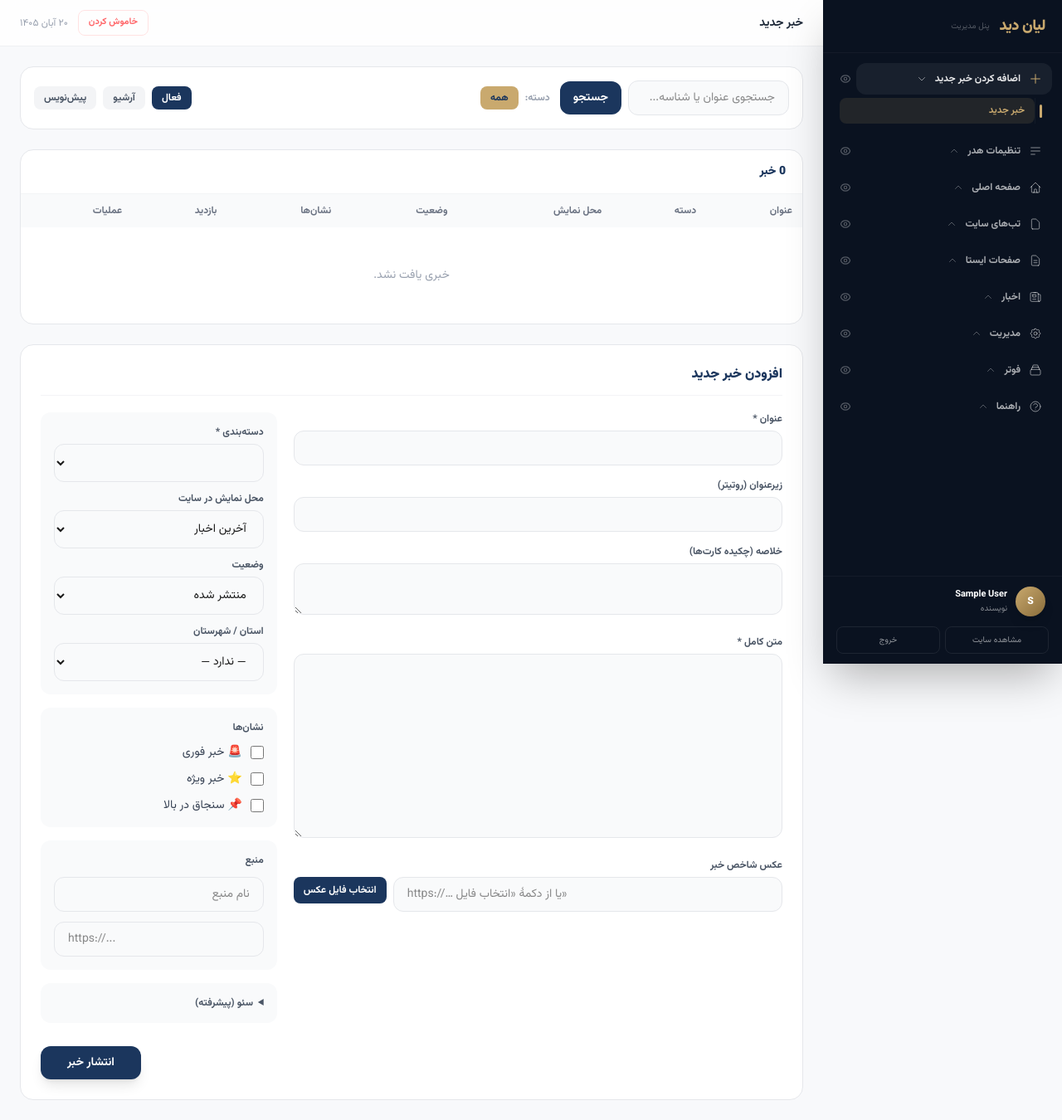
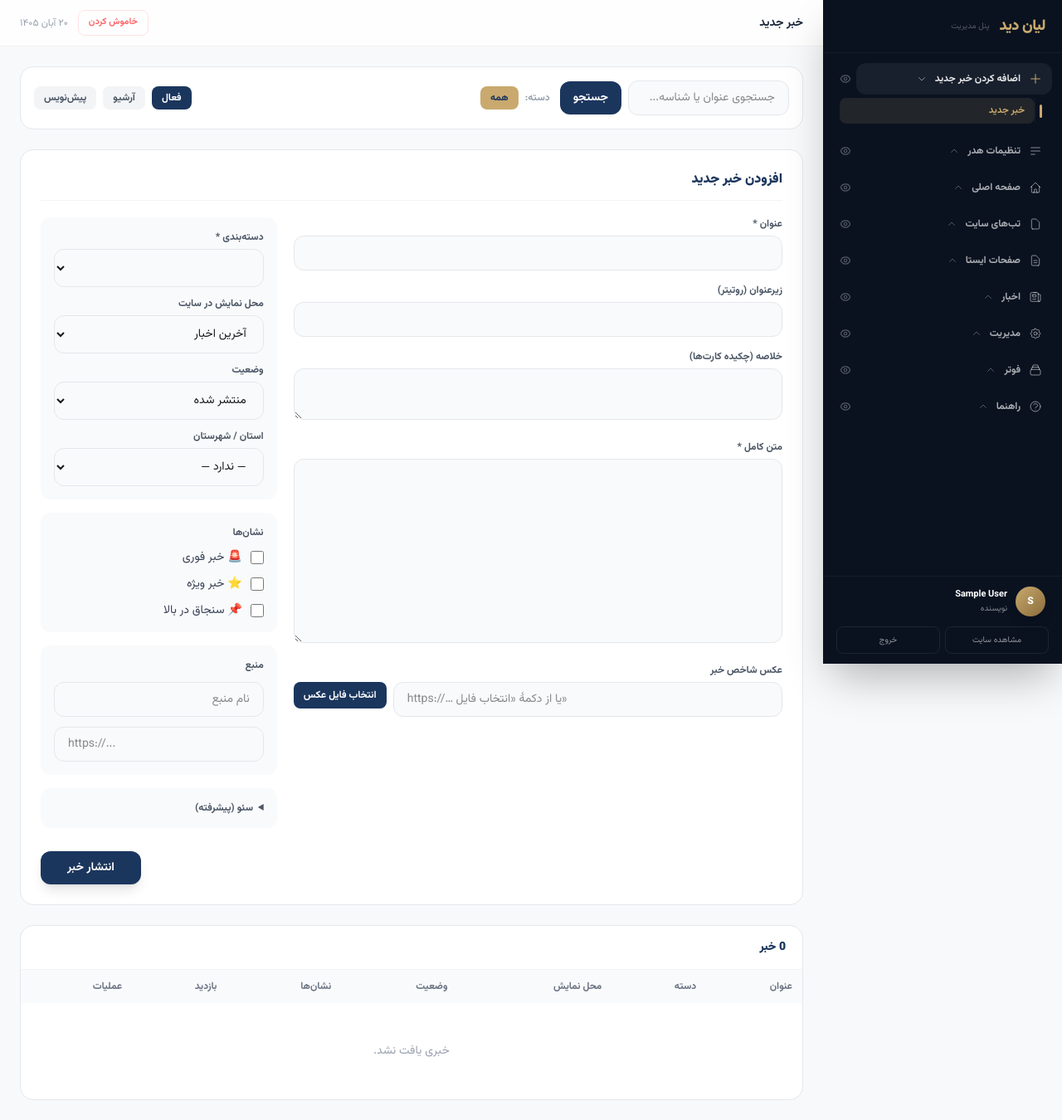
Before and after one commit to abkhoshbakht-hub/lian-did-php, a Laravel app: page /admin/articles/new in a window 1280 px wide. Shown: the whole page at 83% size. Run offline with Laravel 12, Linux system fonts and the light colour scheme; the visitor is signed in with stand-in values (Sample User, id 1); data that the repository does not hold is empty; style sheets or scripts are compiled from the project's sources; parts of the project's set-up code (start-up, migrations or seed data) failed here and were passed over; some libraries are stand-ins or nearby versions.

Commit message:
fix(admin): new-article form above the list; drop duplicate 'news site' menu link

```diff
--- a/app/Http/Controllers/Admin/SectionController.php
+++ b/app/Http/Controllers/Admin/SectionController.php
@@ -73,9 +73,6 @@ class SectionController
             $category = DB::table('categories')->where('slug', $request->string('cat'))->first();
             $q->where('categoryId', $category?->id);
         }
-        if ($request->boolean('new')) {
-            $q->whereRaw('1 = 0');   // empty list; the form opens instead
-        }
         if ($request->filled('search')) {
             $term = '%' . $request->string('search') . '%';
             $q->where(fn ($w) => $w->where('title', 'like', $term)->orWhere('slug', 'like', $term));
@@ -86,6 +83,7 @@ class SectionController
         return Inertia::render('Admin/Articles', [
             'articles'   => $articles,
             'categories' => DB::table('categories')->orderBy('order')->get(),
+            'new'        => $request->boolean('new') || $request->route('new') === '1',
             'filters'    => [
                 'status' => $request->string('status')->toString(),
                 'cat'    => $request->string('cat')->toString(),
--- a/resources/js/Components/admin/navConfig.jsx
+++ b/resources/js/Components/admin/navConfig.jsx
@@ -68,7 +68,6 @@ export const adminSections = [
         title: 'اخبار',
         icon: icon(['M19 20H5a2 2 0 01-2-2V6a2 2 0 012-2h10a2 2 0 012 2v1m2 13a2 2 0 01-2-2V7m2 13a2 2 0 002-2V9a2 2 0 00-2-2h-2m-4-3H9M7 16h6M7 8h6v4H7V8z']),
         items: [
-            { href: '/admin/articles', label: 'اخبار سایت' },
             { href: '/admin/articles?status=ARCHIVED', label: 'آرشیو اخبار' },
             { href: '/admin/submissions', label: 'ارسالی مخاطبین' },
         ],
--- a/resources/js/Pages/Admin/Articles.jsx
+++ b/resources/js/Pages/Admin/Articles.jsx
@@ -18,7 +18,7 @@ const PLACEMENTS = [
     { value: 'featured', label: 'ویژه' },
 ];
 
-export default function AdminArticles({ articles = [], categories = [], filters = {}, editing = null }) {
+export default function AdminArticles({ articles = [], categories = [], filters = {}, editing = null, new: isNew = false }) {
     const { flash } = usePage().props;
     const [q, setQ] = useState(filters.search || '');
     const [form, setForm] = useState({
@@ -146,8 +146,9 @@ export default function AdminArticles({ articles = [], categories = [], filters
                 </div>
             </div>
 
+            <div className="flex flex-col">
             {/* ── جدول ── */}
-            <div className="bg-white rounded-2xl border border-gray-200 overflow-hidden">
+            <div className={`${isNew ? 'order-2' : ''} bg-white rounded-2xl border border-gray-200 overflow-hidden`}>
                 <div className="px-5 py-4 border-b border-gray-100 flex items-center justify-between">
                     <h2 className="text-sm font-black text-[#1B365D]">{articles.length} خبر</h2>
                 </div>
@@ -206,7 +207,7 @@ export default function AdminArticles({ articles = [], categories = [], filters
             </div>
 
             {/* ── فرم ── */}
-            <div className="mt-6 bg-white rounded-2xl border border-gray-200 p-6">
+            <div className={isNew ? 'order-1 mb-6 bg-white rounded-2xl border border-gray-200 p-6' : 'mt-6 bg-white rounded-2xl border border-gray-200 p-6'}>
                 <div className="flex items-center justify-between mb-5 pb-3 border-b border-gray-100">
                     <h2 className="text-base font-black text-[#1B365D]">
                         {editing ? `ویرایش: ${editing.title.slice(0, 40)}` : 'افزودن خبر جدید'}
@@ -360,6 +361,7 @@ export default function AdminArticles({ articles = [], categories = [], filters
                     )}
                 </form>
             </div>
+            </div>
         </AdminLayout>
     );
 }
```
